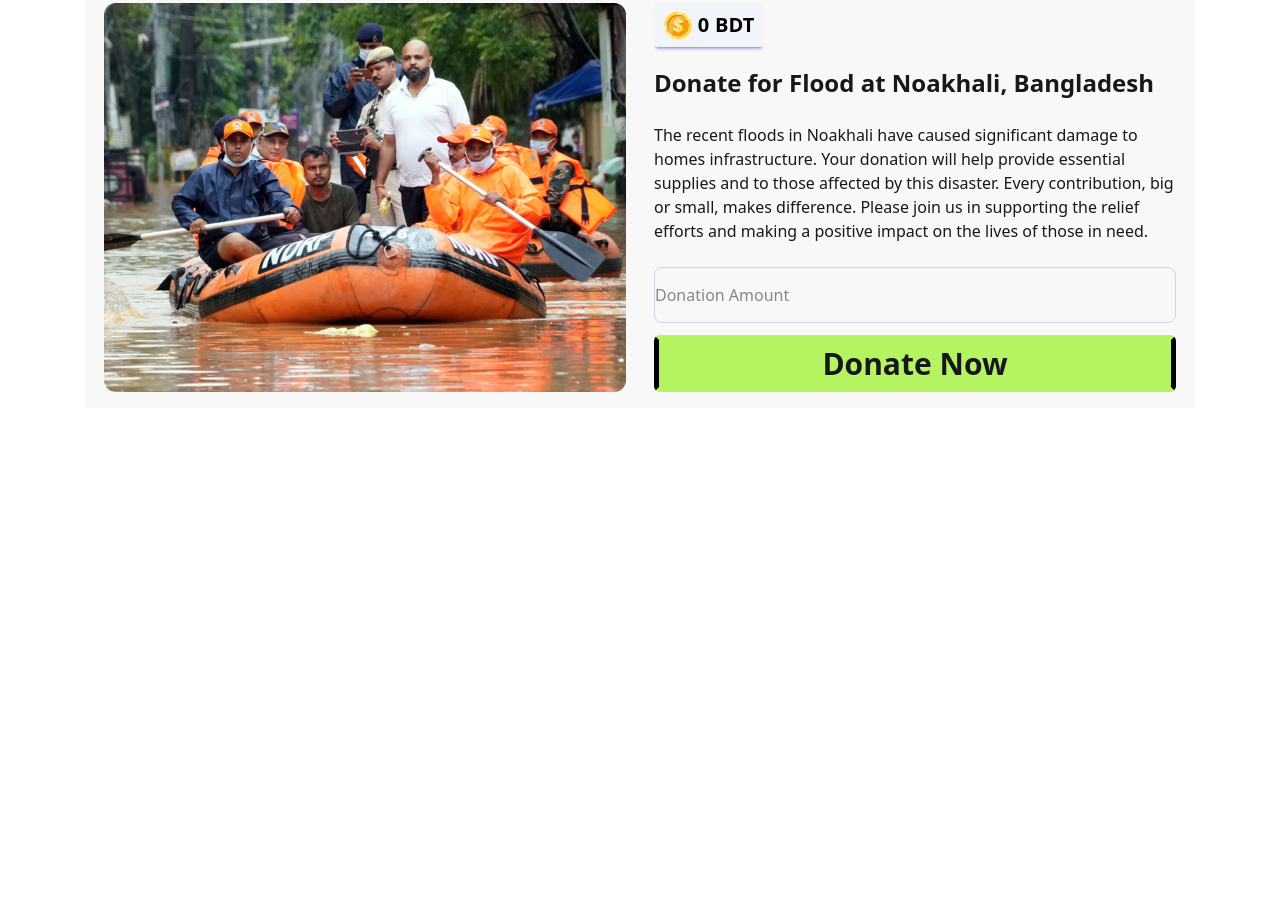
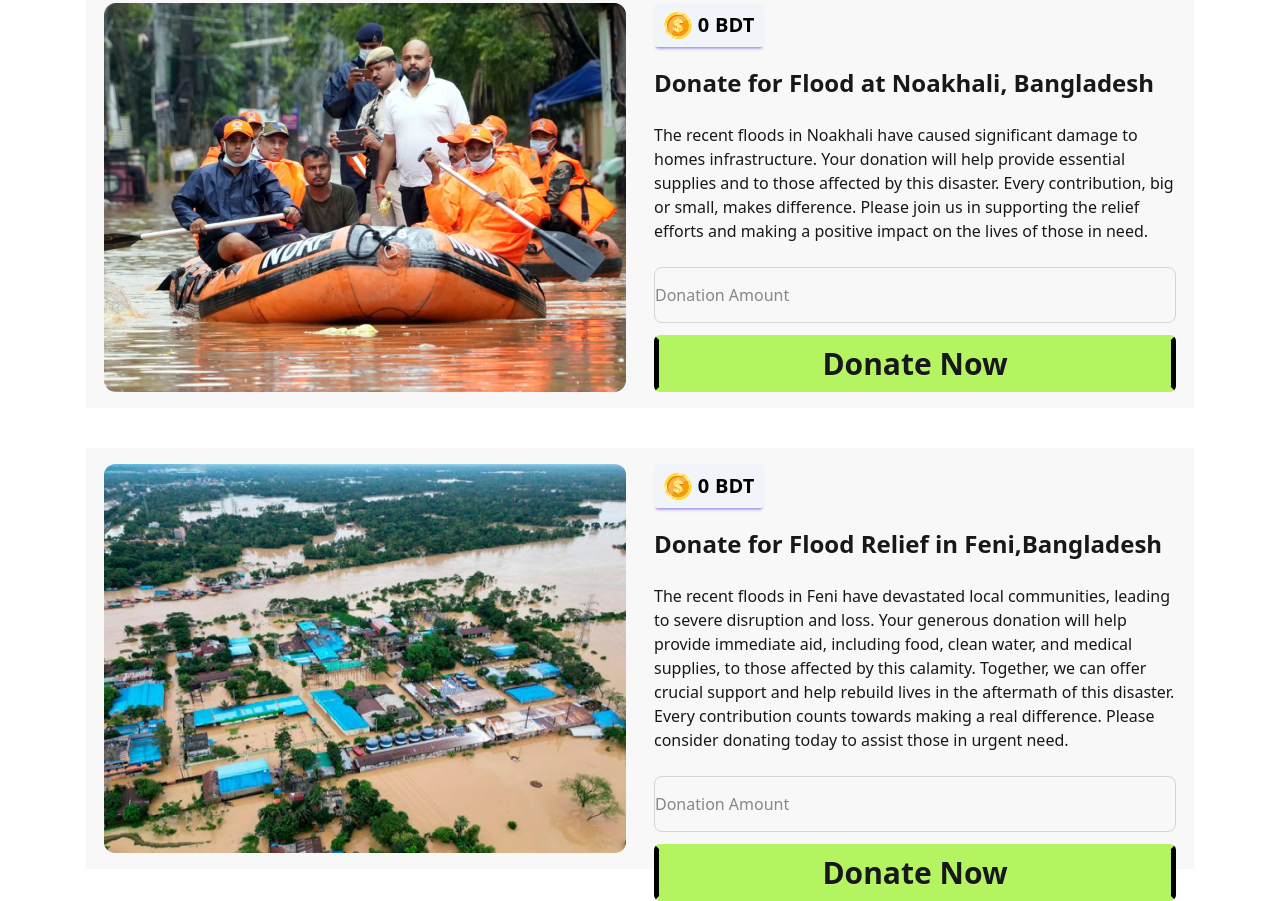
Before and after one commit to selim2066/DonatePalestine, a plain HTML site: page index.html in a window 1280 px wide. Shown: the part 345-1246 px from the top of the page. Before the commit the page ends 800 px from the top, so only its background shows below. Drawn offline with nearby package versions, Linux system fonts and the light colour scheme.

Commit message:
add a card

```diff
--- a/index.html
+++ b/index.html
@@ -37,7 +37,7 @@
     </div>
 
     <!-- main -->
-    <main id="mainSection" class="max-w-[1140px] w-full mx-auto px-4 py-6">
+    <main id="mainSection" class="max-w-[1140px] w-full mx-auto px-4 py-6 space-y-10">
 
         <div class="hero bg-base-200 ">
             <div class="hero-content flex-col lg:flex-row items-stretch gap-7">
@@ -78,6 +78,44 @@
                 </div>
             </div>
         </div>
+
+        <!-- second -->
+
+         <div class="hero bg-base-200 ">
+            <div class="hero-content flex-col lg:flex-row items-stretch gap-7">
+                <!-- img -->
+                <img src="assets/feni.png" class="h-[389px] w-[522px]" />
+
+                <!-- content -->
+                <div class="h-[389px] w-[522px]">
+                    <div>
+                        <button
+                            class="btn btn-primary text-xl w-[110px] h-[44px] bg-slate-100  mb-5 text-black font-bold border-none"><img
+                                src="assets/coin.png" alt="">
+                            <h3 id="totalDonation">0</h3>BDT
+                        </button>
+                        <h1 class="text-2xl font-bold w-[512px]">Donate for Flood Relief in Feni,Bangladesh</h1>
+                        <p class="py-6 w-[522px]">
+                            The recent floods in Feni have devastated local communities, leading to severe disruption and loss. Your generous donation will help provide immediate aid, including food, clean water, and medical supplies, to those affected by this calamity. Together, we can offer crucial support and help rebuild lives in the aftermath of this disaster. Every contribution counts towards making a real difference. Please consider donating today to assist those in urgent need.
+                        </p>
+                    </div>
+                    <!-- fieldset -->
+                    <div>
+
+                        <div class="w-full flex flex-col gap-3">
+
+                            <!-- input -->
+                            <input id="amount" type="text" class="w-full h-[56px] rounded-lg border-gray-300"
+                                placeholder="Donation Amount" />
+                            <a id="donateNowBtn"
+                                class="btn btn-ghost w-full h-[57px] py-3 px-12 bg-[#B4F461] text-3xl border-x-black border-5 rounded-md font-semibold">Donate
+                                Now</a>
+                        </div>
+                    </div>
+
+                </div>
+            </div>
+        </div>
     </main>
 
     <!-- hisoty -->
```
